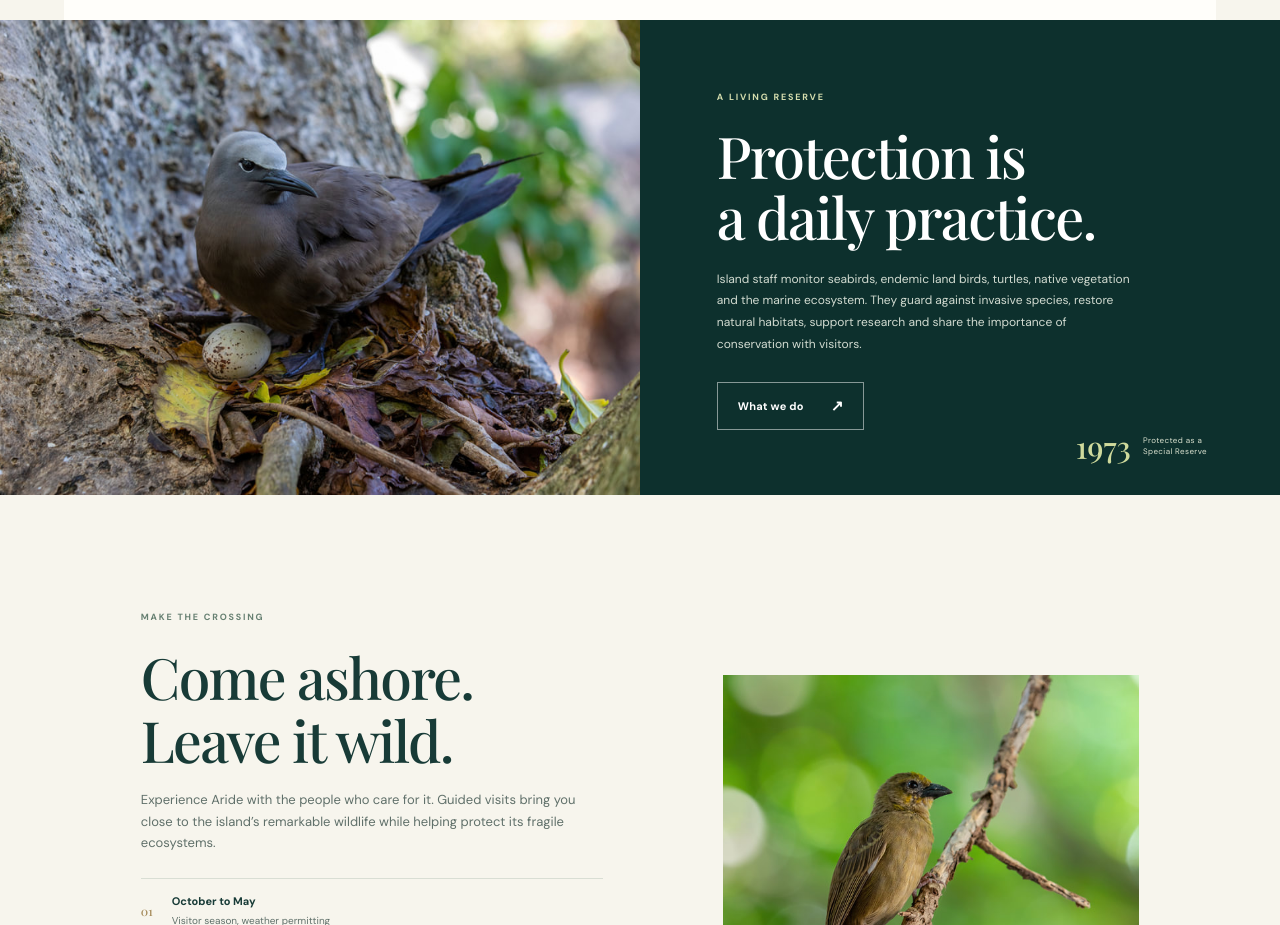
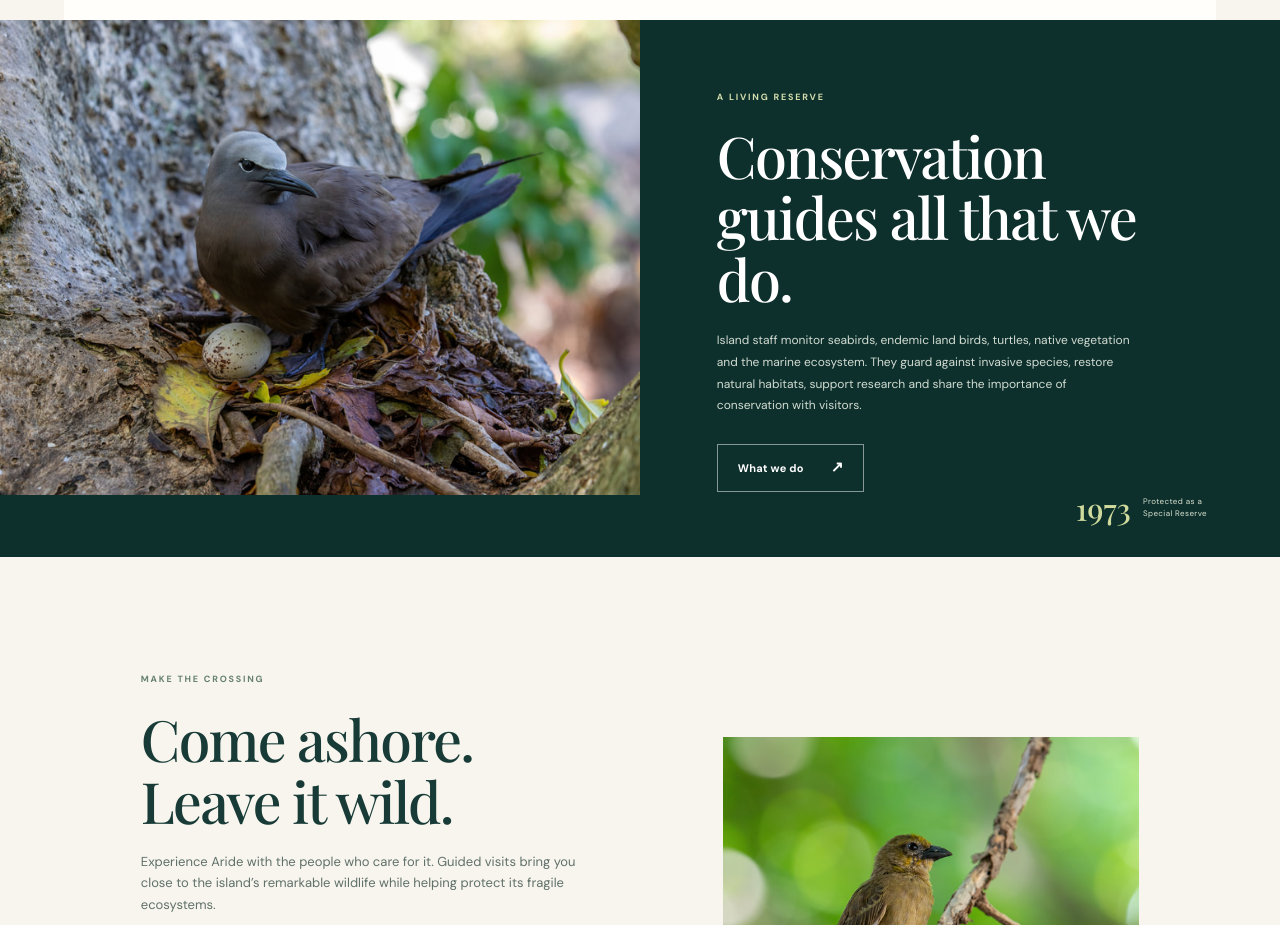
Before and after one commit to jtwareing/aride-nature-reserve-mockup, a plain HTML site: page index.html in a window 1280 px wide. Shown: the part 2340-3265 px from the top of the page. Drawn offline with nearby package versions, Linux system fonts and the light colour scheme.

Commit message:
Update conservation section heading

```diff
--- a/index.html
+++ b/index.html
@@ -31,7 +31,7 @@
     <div class="wildlife-note"><span class="note-mark">✳</span><p><strong>Home to one of the world’s largest populations of two seabird species, five endemic land birds and the only naturally occurring population of Wright’s Gardenia.</strong></p><a href="https://www.arideisland.com/wildlife.html" target="_blank" rel="noreferrer">Explore the wildlife galleries ↗</a></div>
   </section>
 
-  <section class="conservation" id="conservation"><div class="conservation-image"><img src="assets/aride-forest.jpg" alt="A seabird tends its nest beneath the island canopy"></div><div class="conservation-copy"><p class="eyebrow light">A LIVING RESERVE</p><h2>Protection is<br>a daily practice.</h2><p>Island staff monitor seabirds, endemic land birds, turtles, native vegetation and the marine ecosystem. They guard against invasive species, restore natural habitats, support research and share the importance of conservation with visitors.</p><a class="button button-outline" href="https://www.arideisland.com/what-we-do.html" target="_blank" rel="noreferrer">What we do <span>↗</span></a></div><div class="conservation-stat"><strong>1973</strong><span>Protected as a<br>Special Reserve</span></div></section>
+  <section class="conservation" id="conservation"><div class="conservation-image"><img src="assets/aride-forest.jpg" alt="A seabird tends its nest beneath the island canopy"></div><div class="conservation-copy"><p class="eyebrow light">A LIVING RESERVE</p><h2>Conservation guides all that we do.</h2><p>Island staff monitor seabirds, endemic land birds, turtles, native vegetation and the marine ecosystem. They guard against invasive species, restore natural habitats, support research and share the importance of conservation with visitors.</p><a class="button button-outline" href="https://www.arideisland.com/what-we-do.html" target="_blank" rel="noreferrer">What we do <span>↗</span></a></div><div class="conservation-stat"><strong>1973</strong><span>Protected as a<br>Special Reserve</span></div></section>
 
   <section class="visit section" id="visit"><div class="visit-copy"><p class="eyebrow">MAKE THE CROSSING</p><h2>Come ashore.<br>Leave it wild.</h2><p>Experience Aride with the people who care for it. Guided visits bring you close to the island’s remarkable wildlife while helping protect its fragile ecosystems.</p><ul class="visit-facts"><li><span>01</span><div><strong>October to May</strong><small>Visitor season, weather permitting</small></div></li><li><span>02</span><div><strong>Book ahead</strong><small>Advance booking is essential</small></div></li><li><span>03</span><div><strong>Arrive with Aride boats</strong><small>Access is restricted to authorised boats</small></div></li></ul><a class="button button-dark" href="https://www.arideisland.com/get-involved.html" target="_blank" rel="noreferrer">Plan a day visit <span>↗</span></a></div><figure class="visit-image"><img src="assets/aride-ranger.jpg" alt="A small endemic island bird perched in the forest"><figcaption>KEEP YOUR VISIT LIGHT ON THE ISLAND</figcaption></figure></section>
 
```
